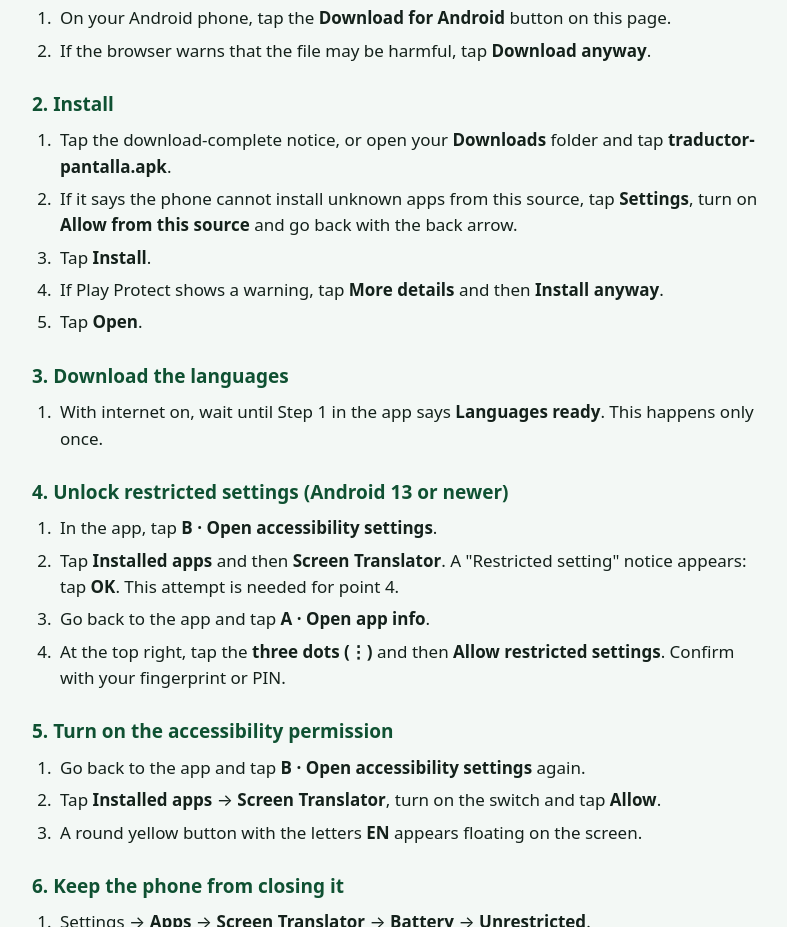
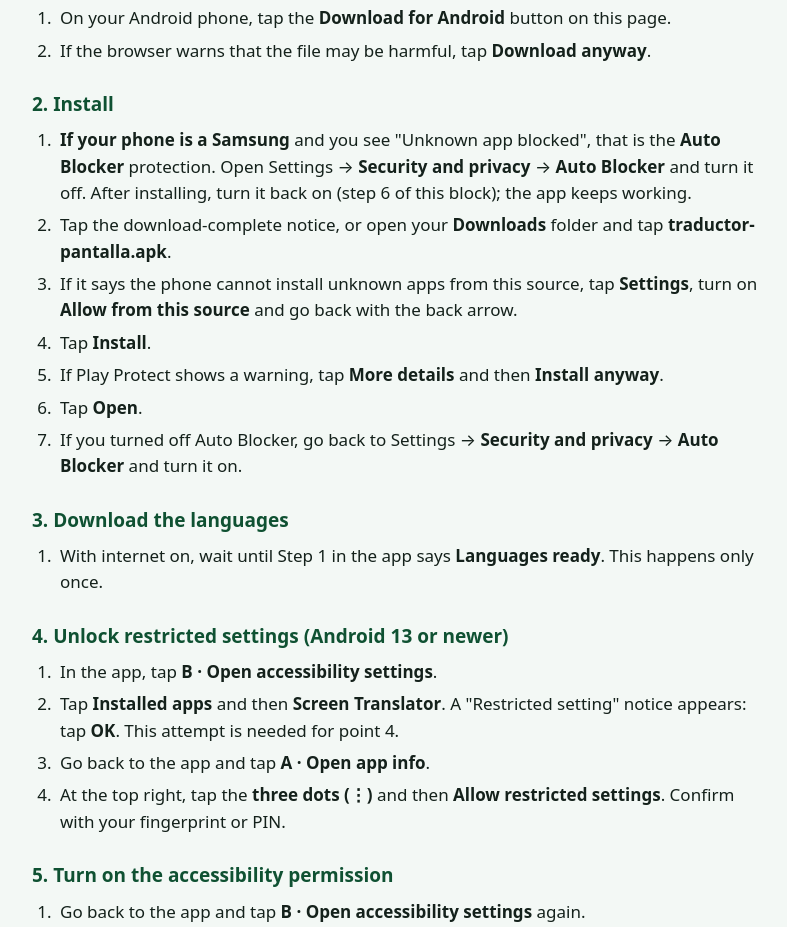
Before and after one commit to d4tabl3-creator/traductor-descargas, a plain HTML site: page index.html in a window 1280 px wide. Shown: the part 1412-2339 px from the top of the page, without its empty margins (244-1031 px from the left). Drawn offline with Linux system fonts and the light colour scheme.

Commit message:
Guía: candado Auto Blocker de Samsung
Co-Authored-By: Claude Opus 5.5 <noreply@anthropic.com>
Claude-Session: https://claude.ai/code/session_01NYgJT8Bj2b4GTXU7JigzLE

```diff
--- a/index.html
+++ b/index.html
@@ -91,11 +91,13 @@ html[lang="es"] [data-lang="es"], html[lang="en"] [data-lang="en"]{display:rever
 
   <h3>2. Instalar</h3>
   <ol>
+    <li><b>Si tu teléfono es Samsung</b> y aparece "App desconocida bloqueada", es el candado <b>Auto Blocker</b>. Abre Ajustes → <b>Seguridad y privacidad</b> → <b>Auto Blocker</b> y apágalo. Al terminar de instalar vuelve a encenderlo (paso 6 de este bloque); la app sigue funcionando.</li>
     <li>Toca el aviso de descarga terminada, o abre tu carpeta <b>Descargas</b> y toca <b>traductor-pantalla.apk</b>.</li>
     <li>Si dice que el teléfono no puede instalar apps desconocidas de esta fuente, toca <b>Ajustes</b>, enciende <b>Permitir desde esta fuente</b> y regresa con la flecha atrás.</li>
     <li>Toca <b>Instalar</b>.</li>
     <li>Si Play Protect muestra una advertencia, toca <b>Más detalles</b> y luego <b>Instalar de todas formas</b>.</li>
     <li>Toca <b>Abrir</b>.</li>
+    <li>Si apagaste Auto Blocker, vuelve a Ajustes → <b>Seguridad y privacidad</b> → <b>Auto Blocker</b> y enciéndelo.</li>
   </ol>
 
   <h3>3. Descargar los idiomas</h3>
@@ -178,11 +180,13 @@ html[lang="es"] [data-lang="es"], html[lang="en"] [data-lang="en"]{display:rever
 
   <h3>2. Install</h3>
   <ol>
+    <li><b>If your phone is a Samsung</b> and you see "Unknown app blocked", that is the <b>Auto Blocker</b> protection. Open Settings → <b>Security and privacy</b> → <b>Auto Blocker</b> and turn it off. After installing, turn it back on (step 6 of this block); the app keeps working.</li>
     <li>Tap the download-complete notice, or open your <b>Downloads</b> folder and tap <b>traductor-pantalla.apk</b>.</li>
     <li>If it says the phone cannot install unknown apps from this source, tap <b>Settings</b>, turn on <b>Allow from this source</b> and go back with the back arrow.</li>
     <li>Tap <b>Install</b>.</li>
     <li>If Play Protect shows a warning, tap <b>More details</b> and then <b>Install anyway</b>.</li>
     <li>Tap <b>Open</b>.</li>
+    <li>If you turned off Auto Blocker, go back to Settings → <b>Security and privacy</b> → <b>Auto Blocker</b> and turn it on.</li>
   </ol>
 
   <h3>3. Download the languages</h3>
```
